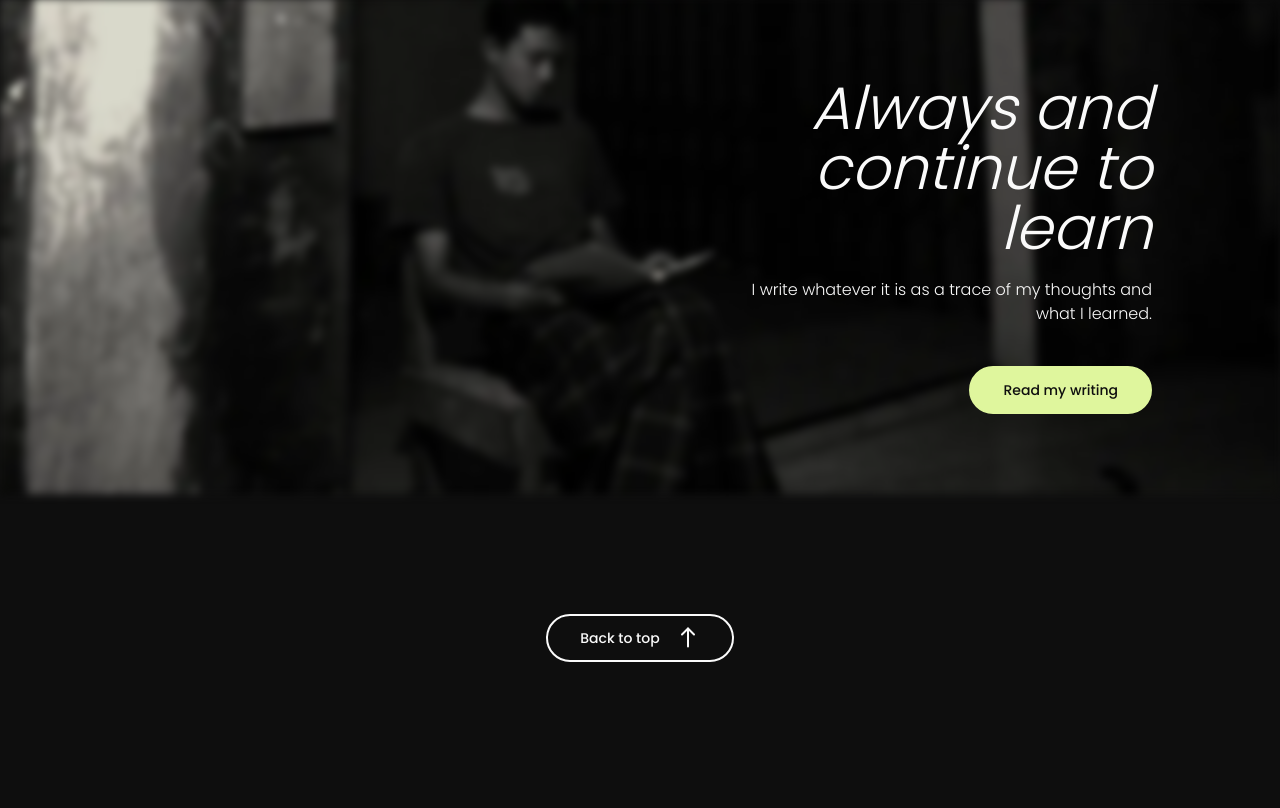
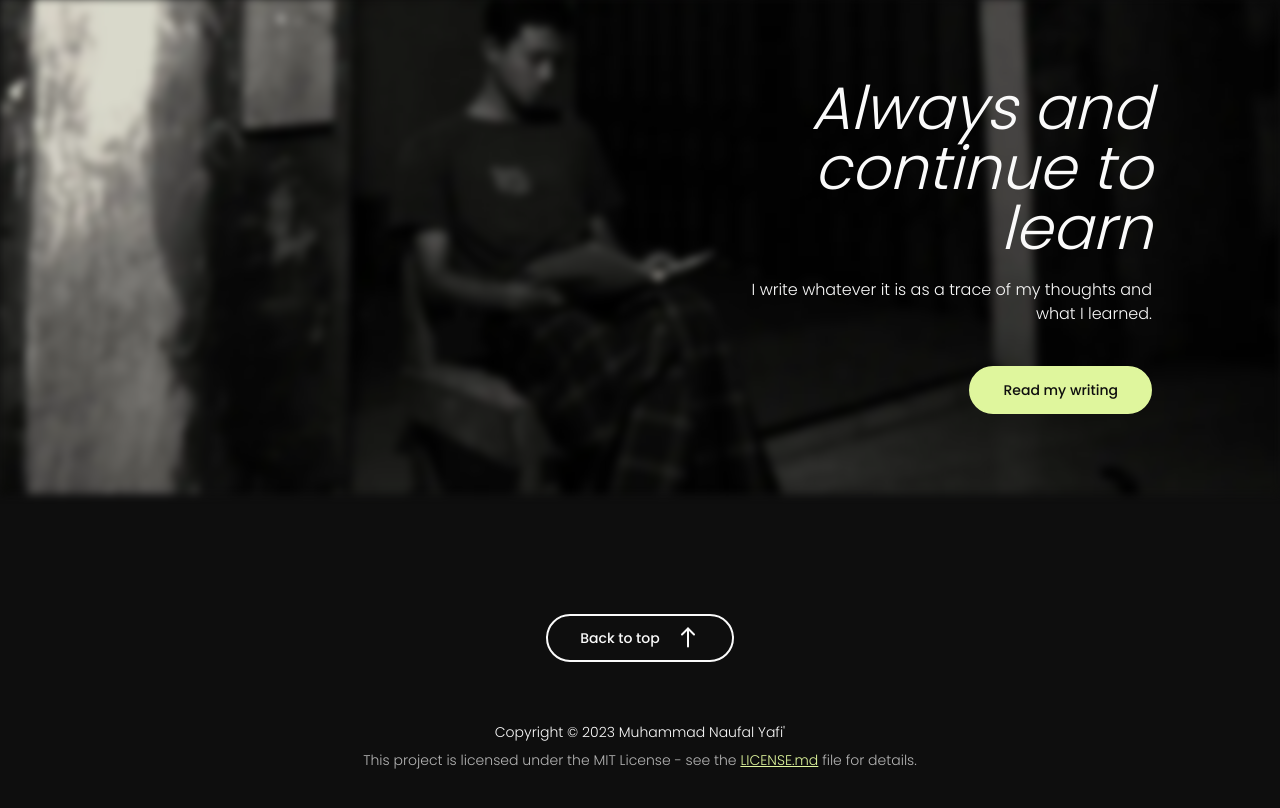
Before and after one commit to naufal-yafi/portfolio, a Next.js app: page / in a window 1280 px wide. Shown: the part 1143-1951 px from the top of the page. Before the commit the page ends 1901 px from the top, so only its background shows below. Built offline with nearby package versions, Linux system fonts and the light colour scheme.

Commit message:
add license

```diff
--- a/src/partials/Footer.tsx
+++ b/src/partials/Footer.tsx
@@ -1,9 +1,10 @@
 import Button from "@component/Button";
 import iconArrowUp from "@image/arrow-up.svg";
+import Link from "next/link";
 
 const Footer = () => {
   return (
-    <footer className="w-full flex justify-center items-center py-24">
+    <footer className="w-full flex flex-col justify-center items-center pt-24 pb-14">
       <Button
         type="outline"
         icon={iconArrowUp}
@@ -13,6 +14,25 @@ const Footer = () => {
       >
         Back to top
       </Button>
+
+      <p className="pt-14 text-center leading-loose text-sm font-light">
+        <span className="opacity-100">
+          Copyright © 2023 Muhammad Naufal Yafi&apos;
+          <br />
+        </span>
+        <span className="opacity-70">
+          This project is licensed under the MIT License - see the{" "}
+        </span>
+        <Link
+          href="https://github.com/naufal-yafi/portfolio/blob/main/LICENSE"
+          target="_blank"
+        >
+          <span className="underline text-yellow opacity-100 hover:opacity-70">
+            LICENSE.md
+          </span>
+        </Link>{" "}
+        <span className="opacity-70">file for details.</span>
+      </p>
     </footer>
   );
 };
```
Also changed, not shown: 1 other file (tests, documents, lock files or other folders).
